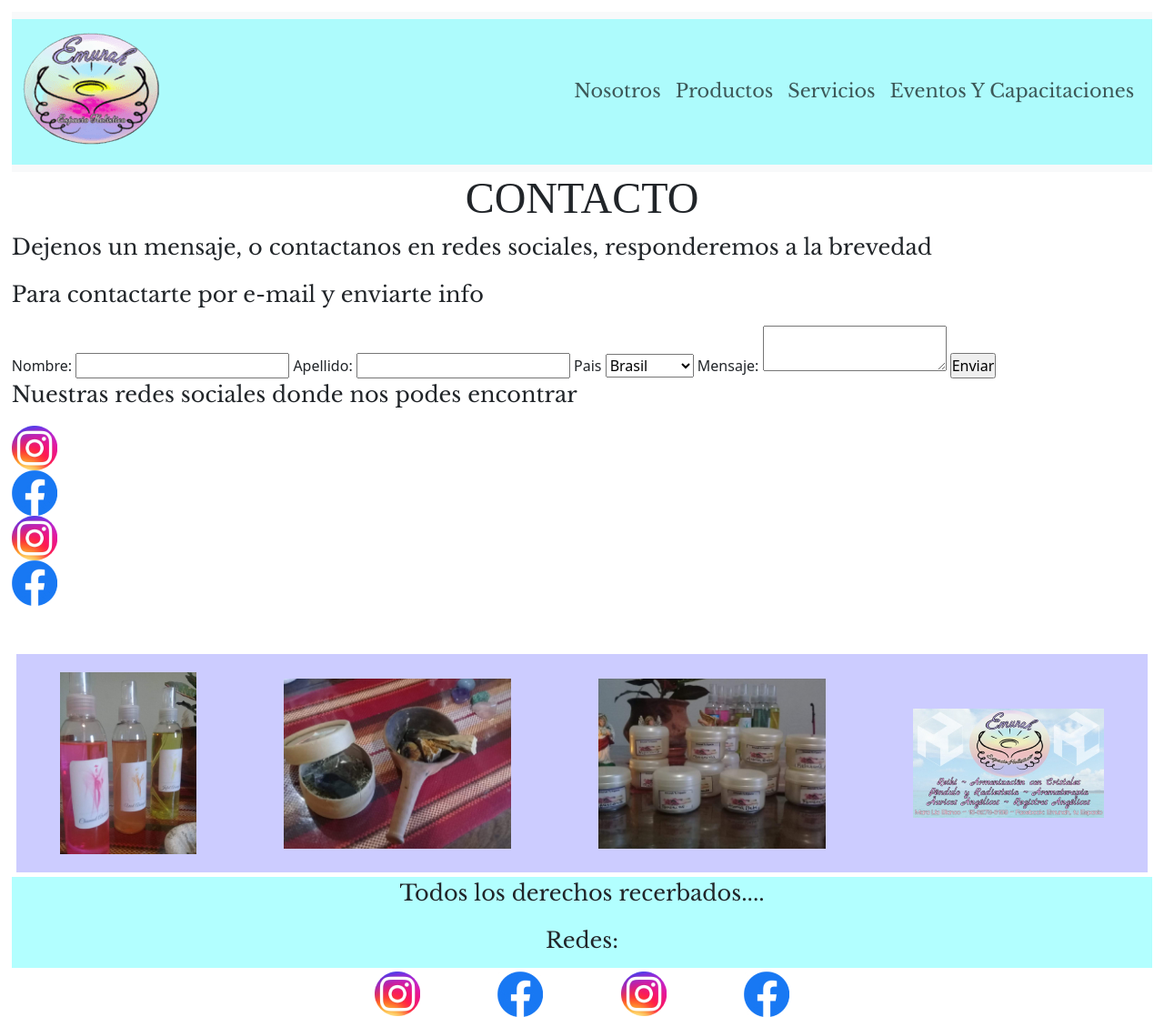
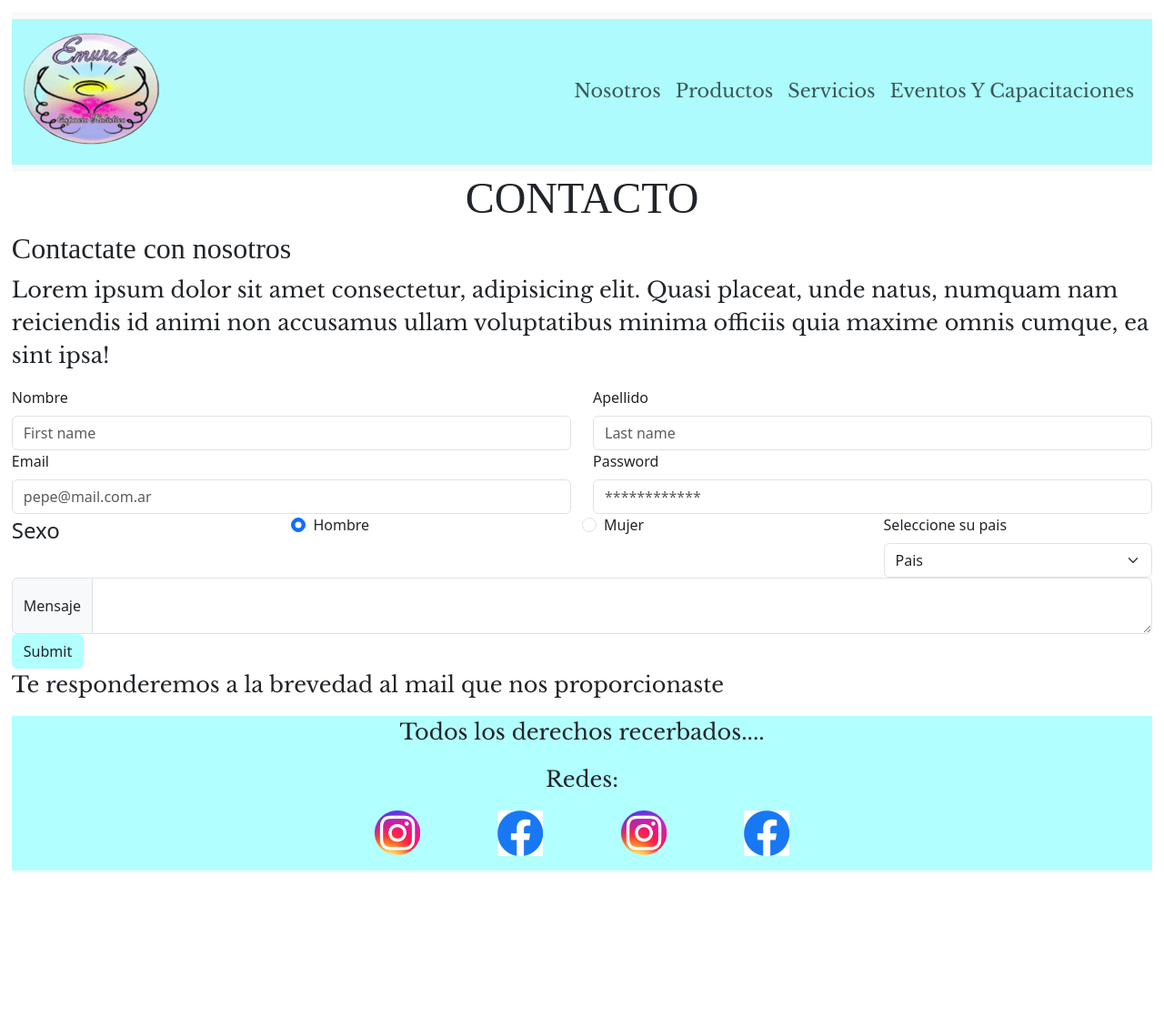
Before and after one commit to NahuelLeandro/proyectoCoderhouseNahuelMendarte, a plain HTML site: page pages/contacto.html in a window 1280 px wide. Shown: the whole page at 91% size. After the commit the page ends 970 px from the top, so only its background shows below. Drawn offline with nearby package versions, Linux system fonts and the light colour scheme; a web font is replaced by a local one.

Commit message:
Cree el form de la pagina contacto.html para movil y desktop

```diff
--- a/css/style.css
+++ b/css/style.css
@@ -454,8 +454,12 @@ p{
     max-height: 375px;
 }
 
+/*--------------CONTACTO------------*/
 
 
+.boton-color{
+    background-color: rgba(0, 255, 255, 0.3 ) ;
+}
 
 
 
@@ -467,7 +471,7 @@ p{
 
 footer{
     background-color: rgba(0, 255, 255, 0.3 );
-    height: 100px;
+    height: 170px;
 }
 footer p{
     text-align: center;
@@ -479,6 +483,8 @@ footer p{
     flex-wrap: wrap;
     /* flex-flow: row nowrap; */
     align-items: center;/*VERTICAL */
+    justify-content: center;/*horisontal*/
+
 }
 .footer_2{
     width: 50%;
--- a/pages/contacto.html
+++ b/pages/contacto.html
@@ -53,78 +53,82 @@
 
     <main>
         <h1>Contacto</h1>
-        <p>Dejenos un mensaje, o contactanos en redes sociales, responderemos a la brevedad</p>
+        <div>
+            <h2>Contactate con nosotros</h2>
+            <p>Lorem ipsum dolor sit amet consectetur, adipisicing elit. Quasi placeat, unde natus, numquam nam reiciendis id animi non accusamus ullam voluptatibus minima officiis quia maxime omnis cumque, ea sint ipsa!</p>
+        </div>
+
+        <form action="" method="post">
+
+            <div class="row">
+                <div class="col-12 col-md-6">
+                    <label for="name_form" class="form-label">Nombre</label>
+                    <input type="text" class="form-control" placeholder="First name" aria-label="First name" id="name_form">
+                </div>
+                <div class="col-12 col-md-6">
+                    <label for="lastName_form" class="form-label">Apellido</label>
+                    <input type="text" class="form-control" placeholder="Last name" aria-label="Last name" id="lastName_form">
+                </div>
+            </div>
+            <div class="row">
+                <div class="col-12 col-md-6">
+                    <label for="inputEmail4" class="form-label">Email</label>
+                    <input type="email" class="form-control" id="inputEmail4" placeholder="pepe@mail.com.ar">
+                </div>
+                <div class="col-12 col-md-6">
+                    <label for="inputPassword4" class="form-label">Password</label>
+                    <input type="password" class="form-control" id="inputPassword4" placeholder="************">
+                </div>
+            </div>
+
+            <div class="row">
+
+                <div class="col-4 col-md-3"><legend class="">Sexo</legend></div>
+                <div class="col-4 form-check col-md-3">
+                    <input class="form-check-input" type="radio" name="gridRadios" id="gridRadios1" value="option1" checked>
+                    <label class="form-check-label" for="gridRadios1">
+                    Hombre
+                    </label>
+                </div>
+                <div class="form-check col-4 col-md-3">
+                    <input class="form-check-input" type="radio" name="gridRadios" id="gridRadios2" value="option2">
+                    <label class="form-check-label" for="gridRadios2">
+                    Mujer
+                    </label>
+                </div>
+
+                <div class=" col-12 col-md-3">
+                    <label class="form-label">Seleccione su pais</label>
+                    <select class="form-select" aria-label="Default select example">
+                        <option selected>Pais</option>
+                        <option value="1">Argentina</option>
+                        <option value="2">Uruguay</option>
+                        <option value="3">Brazil</option>
+                    </select>
+                </div>
 
 
-        <section>
-            <p>Para contactarte por e-mail y enviarte info</p>
-            <form action="" method="post">
-
-                <label for="nombre">Nombre:</label>
-                <input type="text" name="nombre" id="nombre">
-
-                <label for="apellido">Apellido:</label>
-                <input type="text" name="apellido" id="apellido">
+            </div>
 
 
-                <label for="pais">Pais</label>
-                <select name="" id="">
-                    <option value="">Brasil</option>
-                    <option value="">Argentina</option>
-                    <option value="">Uruguay</option>
-                </select>
 
-                <label for="mensaje">Mensaje:</label>
-                <textarea name="mensaje" id="mensaje"></textarea>
+            <div class="input-group">
+                <span class="input-group-text">Mensaje</span>
+                <textarea class="form-control" aria-label="With textarea"></textarea>
+            </div>
 
-                <input type="submit" value="Enviar">
+            <button type="submit" class="btn boton-color">Submit</button>
 
 
-            </form>
-        </section>
+        </form>
+
+        <p>Te responderemos a la brevedad al mail que nos proporcionaste</p>
 
 
 
 
-        <section>
-            <p>Nuestras redes sociales donde nos podes encontrar</p>
-            <div>
-                <a href="https://www.instagram.com/" target="_blank"><img src="../imagenes/redes/instagram.png" alt="Instagram"></a>
-            </div>
-            <div>
-                <a href="https://www.facebook.com/" target="_blank"><img src="../imagenes/redes/facebook.jpg" alt="Facebook"></a>
-            </div>
-            <div>
-                <a href="https://www.instagram.com/" target="_blank"><img src="../imagenes/redes/instagram.png" alt="Instagram"></a>
-            </div>
-            <div>
-                <a href="https://www.facebook.com/" target="_blank"><img src="../imagenes/redes/facebook.png" alt="Facebook"></a>
-            </div>
-        </section>
-
-
-<br><br>
-
-
-
-        <!-- galeria de img -->
-        <section class="galeria_imagenes">
-            <div>
-                <img src="../imagenes/img_galeria_1.jpg" alt="img1_galeria">
-            </div>
-            <div>
-                <img src="../imagenes/img_galeria_2.jpg" alt="img2_galeria">
-            </div>
-            <div>
-                <img src="../imagenes/img_galeria_3.jpg" alt="img3_galeria">
-            </div>
-            <div>
-                <img src="../imagenes/img_galeria_4.jpg" alt="img4_galeria">
-            </div>
-        </section>
 
     </main>
-
 
     <footer>
         <section class="footer">
```
Also changed, not shown: pages/otro.html (+45 -68 lines).
